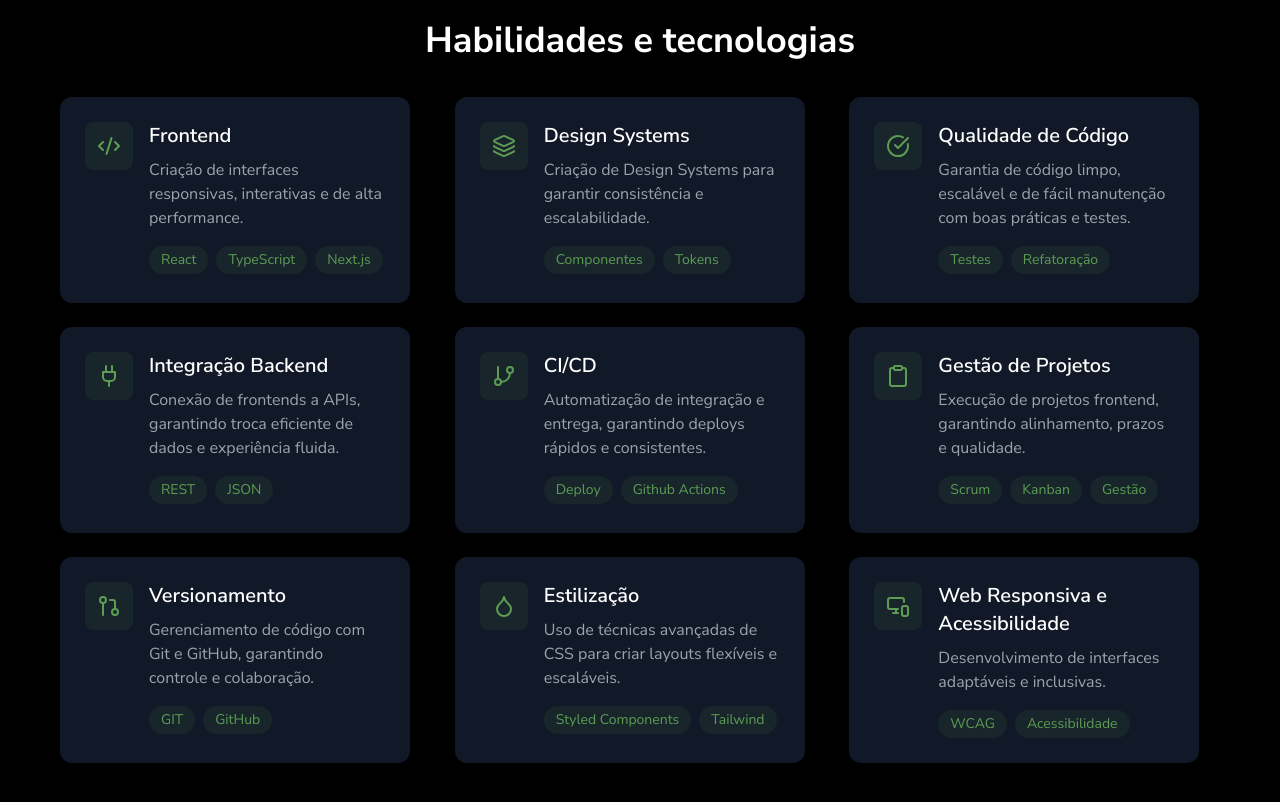
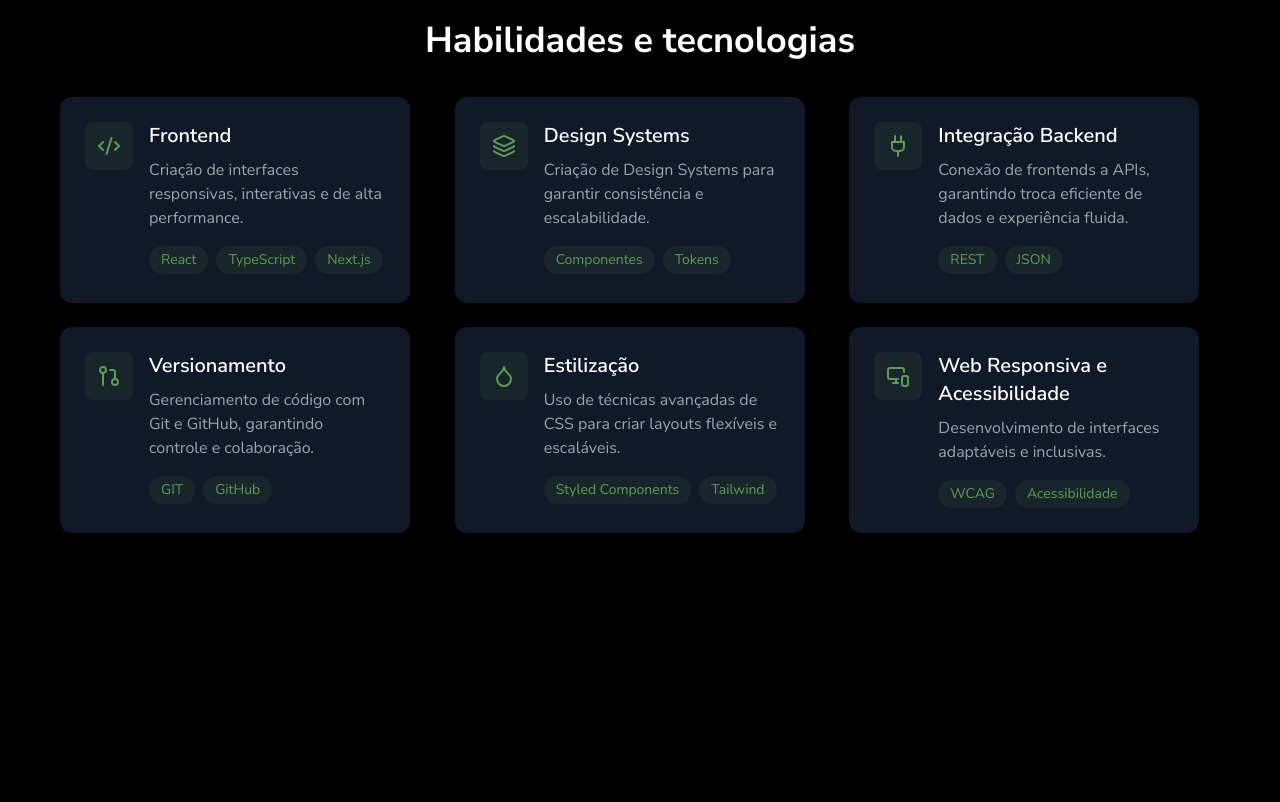
Before and after one commit to nettobruno/portfolio-2025, a Next.js app: page / in a window 1280 px wide. Shown: the part 1300-2102 px from the top of the page. Built offline with nearby package versions, Linux system fonts and the light colour scheme.

Commit message:
remove alguns blocos de conteúdo de `about`

```diff
--- a/src/constants/skills.ts
+++ b/src/constants/skills.ts
@@ -25,13 +25,13 @@ export const skills = [
       "Criação de Design Systems para garantir consistência e escalabilidade.",
     tags: ["Componentes", "Tokens"],
   },
-  {
-    title: "Qualidade de Código",
-    icon: CheckCircle,
-    description:
-      "Garantia de código limpo, escalável e de fácil manutenção com boas práticas e testes.",
-    tags: ["Testes", "Refatoração"],
-  },
+  // {
+  //   title: "Qualidade de Código",
+  //   icon: CheckCircle,
+  //   description:
+  //     "Garantia de código limpo, escalável e de fácil manutenção com boas práticas e testes.",
+  //   tags: ["Testes", "Refatoração"],
+  // },
   {
     title: "Integração Backend",
     icon: Plug,
@@ -39,20 +39,20 @@ export const skills = [
       "Conexão de frontends a APIs, garantindo troca eficiente de dados e experiência fluida.",
     tags: ["REST", "JSON"],
   },
-  {
-    title: "CI/CD",
-    icon: GitBranch,
-    description:
-      "Automatização de integração e entrega, garantindo deploys rápidos e consistentes.",
-    tags: ["Deploy", "Github Actions"],
-  },
-  {
-    title: "Gestão de Projetos",
-    icon: Clipboard,
-    description:
-      "Execução de projetos frontend, garantindo alinhamento, prazos e qualidade.",
-    tags: ["Scrum", "Kanban", "Gestão"],
-  },
+  // {
+  //   title: "CI/CD",
+  //   icon: GitBranch,
+  //   description:
+  //     "Automatização de integração e entrega, garantindo deploys rápidos e consistentes.",
+  //   tags: ["Deploy", "Github Actions"],
+  // },
+  // {
+  //   title: "Gestão de Projetos",
+  //   icon: Clipboard,
+  //   description:
+  //     "Execução de projetos frontend, garantindo alinhamento, prazos e qualidade.",
+  //   tags: ["Scrum", "Kanban", "Gestão"],
+  // },
   {
     title: "Versionamento",
     icon: GitPullRequest,
```
